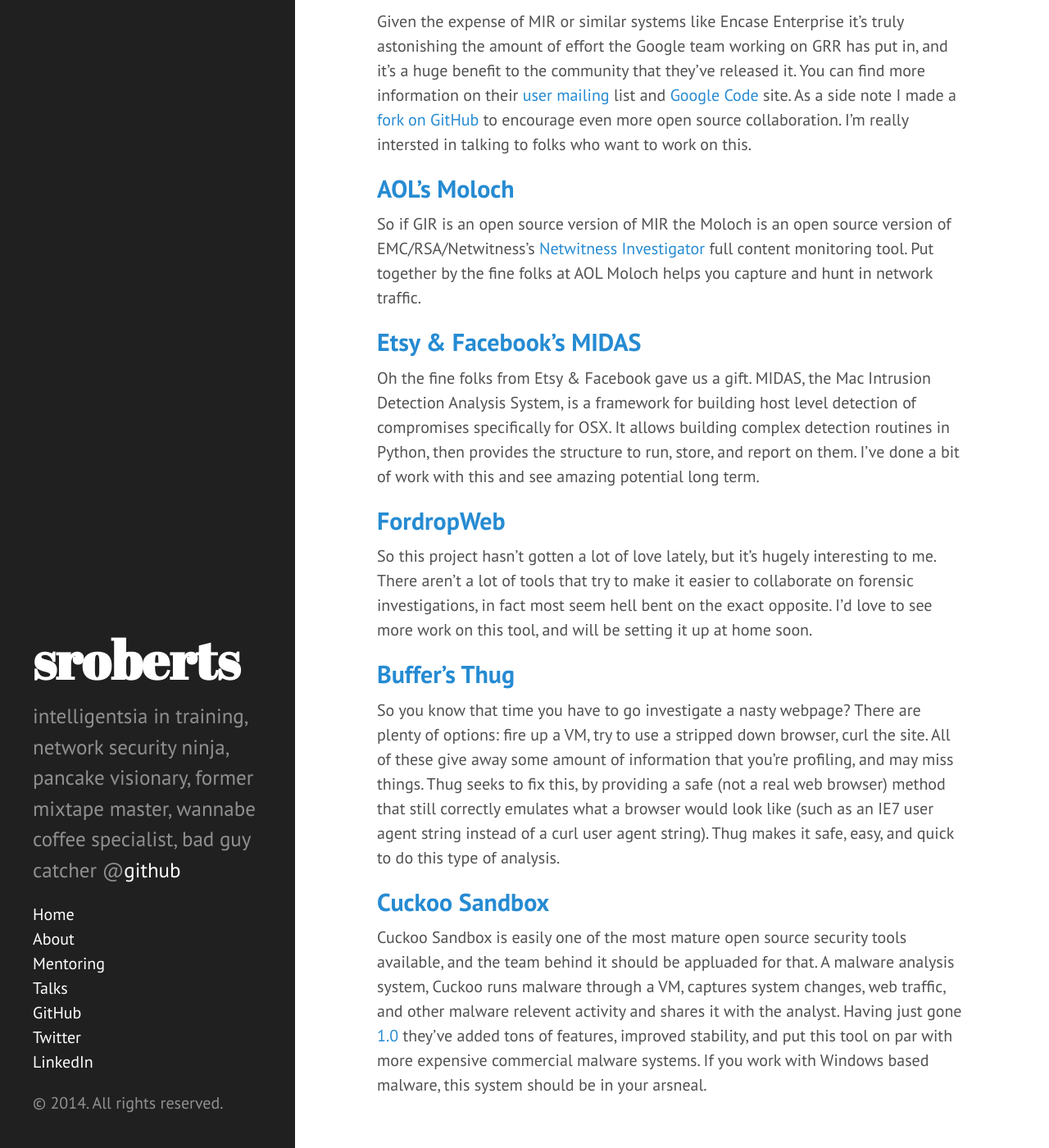
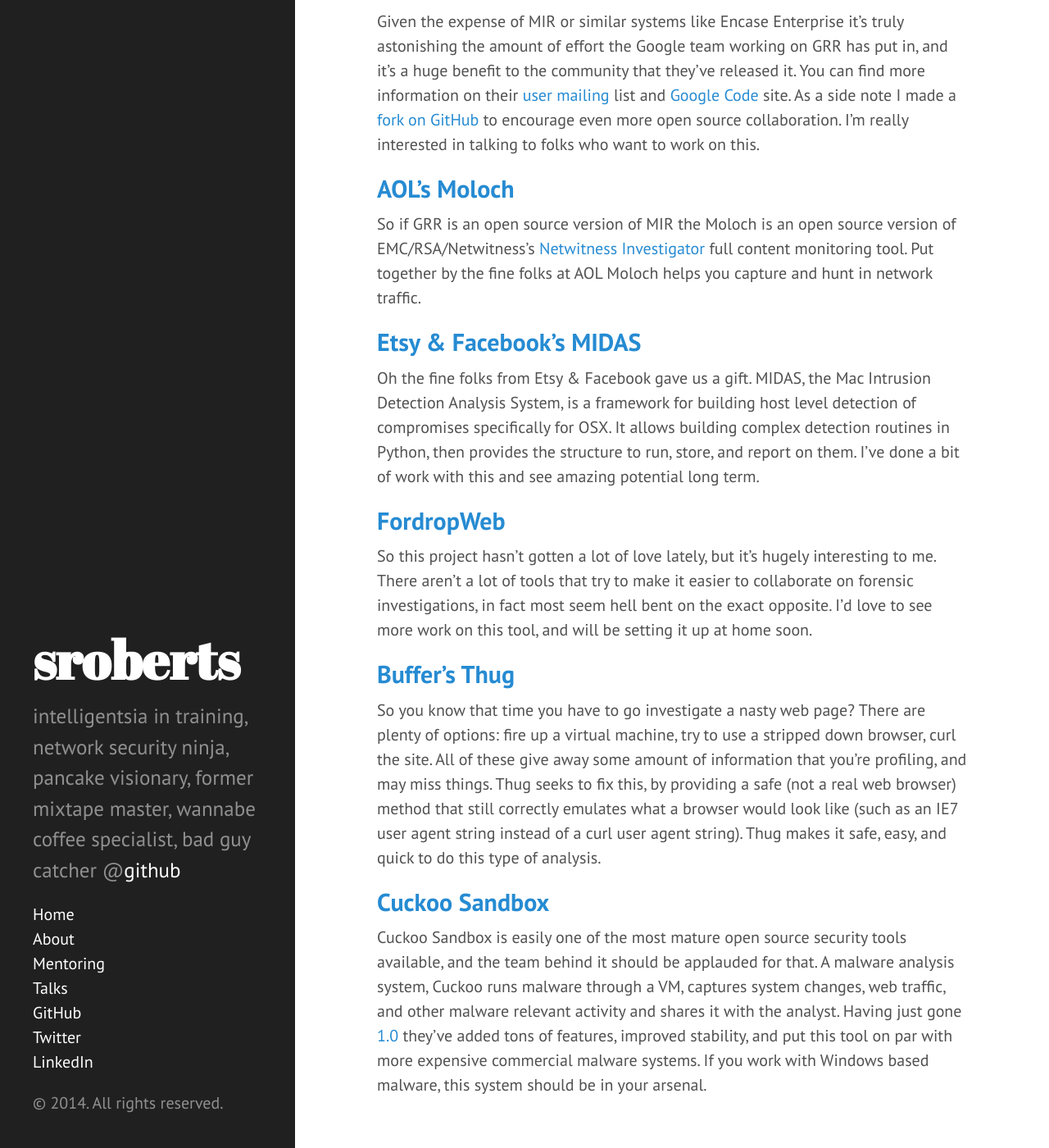
Before and after one commit to sroberts/sroberts.github.io, a Jekyll site: the page built from _posts/2014-01-18-my-favorite-oss-security-projects.md, in a window 1280 px wide and 1400 px high, scrolled down 687 px. Shown: the whole window at 82% size. Built offline with Jekyll 4.4.1, drawn with Linux system fonts in a browser that asks for light colours; Markdown is read by kramdown in place of the engine named in the settings; some of the changed text lies outside the part shown.

Commit message:
spell checkeded

```diff
--- a/_posts/2014-01-18-my-favorite-oss-security-projects.md
+++ b/_posts/2014-01-18-my-favorite-oss-security-projects.md
@@ -13,10 +13,10 @@
 ## [Google's Rapid Response](https://code.google.com/p/grr/)
 Ok, #realtalk: This is an open source version of [Mandiant](http://www.mandiant.com)/[FireEye](http://www.fireeye.com)'s MIR incident response platform. The idea is systems have an agent that reports to a server. The server can then set up jobs to look across an individual system, a group, or an entire population for a specific indicator of compromise, individual file, or many other forensic artifacts.
 
-Given the expense of MIR or similar systems like Encase Enterprise it's truly astonishing the amount of effort the Google team working on GRR has put in, and it's a huge benefit to the community that they've released it. You can find more information on their [user mailing](https://groups.google.com/forum/#!forum/grr-users) list and [Google Code](https://code.google.com/p/grr/) site. As a side note I made a [fork on GitHub](https://github.com/grr-hackers/grr) to encourage even more open source collaboration. I'm really intersted in talking to folks who want to work on this.
+Given the expense of MIR or similar systems like Encase Enterprise it's truly astonishing the amount of effort the Google team working on GRR has put in, and it's a huge benefit to the community that they've released it. You can find more information on their [user mailing](https://groups.google.com/forum/#!forum/grr-users) list and [Google Code](https://code.google.com/p/grr/) site. As a side note I made a [fork on GitHub](https://github.com/grr-hackers/grr) to encourage even more open source collaboration. I'm really interested in talking to folks who want to work on this.
 
 ## [AOL's Moloch](https://github.com/aol/moloch)
-So if GIR is an open source version of MIR the Moloch is an open source version of EMC/RSA/Netwitness's [Netwitness Investigator](http://www.emc.com/security/rsa-netwitness.htm) full content monitoring tool. Put together by the fine folks at AOL Moloch helps you capture and hunt in network traffic.
+So if GRR is an open source version of MIR the Moloch is an open source version of EMC/RSA/Netwitness's [Netwitness Investigator](http://www.emc.com/security/rsa-netwitness.htm) full content monitoring tool. Put together by the fine folks at AOL Moloch helps you capture and hunt in network traffic.
 
 ## [Etsy & Facebook's MIDAS](https://github.com/etsy/midas)
 Oh the fine folks from Etsy & Facebook gave us a gift. MIDAS, the Mac Intrusion Detection Analysis System, is a framework for building host level detection of compromises specifically for OSX. It allows building complex detection routines in Python, then provides the structure to run, store, and report on them. I've done a bit of work with this and see amazing potential long term.
@@ -25,7 +25,7 @@
 So this project hasn't gotten a lot of love lately, but it's hugely interesting to me. There aren't a lot of tools that try to make it easier to collaborate on forensic investigations, in fact most seem hell bent on the exact opposite. I'd love to see more work on this tool, and will be setting it up at home soon.
 
 ## [Buffer's Thug](https://github.com/buffer/thug)
-So you know that time you have to go investigate a nasty webpage? There are plenty of options: fire up a VM, try to use a stripped down browser, curl the site. All of these give away some amount of information that you're profiling, and may miss things. Thug seeks to fix this, by providing a safe (not a real web browser) method that still correctly emulates what a browser would look like (such as an IE7 user agent string instead of a curl user agent string). Thug makes it safe, easy, and quick to do this type of analysis.
+So you know that time you have to go investigate a nasty web page? There are plenty of options: fire up a virtual machine, try to use a stripped down browser, curl the site. All of these give away some amount of information that you're profiling, and may miss things. Thug seeks to fix this, by providing a safe (not a real web browser) method that still correctly emulates what a browser would look like (such as an IE7 user agent string instead of a curl user agent string). Thug makes it safe, easy, and quick to do this type of analysis.
 
 ## [Cuckoo Sandbox](https://github.com/cuckoobox/cuckoo)
-Cuckoo Sandbox is easily one of the most mature open source security tools available, and the team behind it should be appluaded for that. A malware analysis system, Cuckoo runs malware through a VM, captures system changes, web traffic, and other malware relevent activity and shares it with the analyst. Having just gone [1.0](http://cuckoosandbox.org/2014-01-09-cuckoo-sandbox-10.html) they've added tons of features, improved stability, and put this tool on par with more expensive commercial malware systems. If you work with Windows based malware, this system should be in your arsneal.
+Cuckoo Sandbox is easily one of the most mature open source security tools available, and the team behind it should be applauded for that. A malware analysis system, Cuckoo runs malware through a VM, captures system changes, web traffic, and other malware relevant activity and shares it with the analyst. Having just gone [1.0](http://cuckoosandbox.org/2014-01-09-cuckoo-sandbox-10.html) they've added tons of features, improved stability, and put this tool on par with more expensive commercial malware systems. If you work with Windows based malware, this system should be in your arsenal.
```
Also changed, not shown: other parts of _posts/2014-01-18-my-favorite-oss-security-projects.md (+2 -2 lines).
